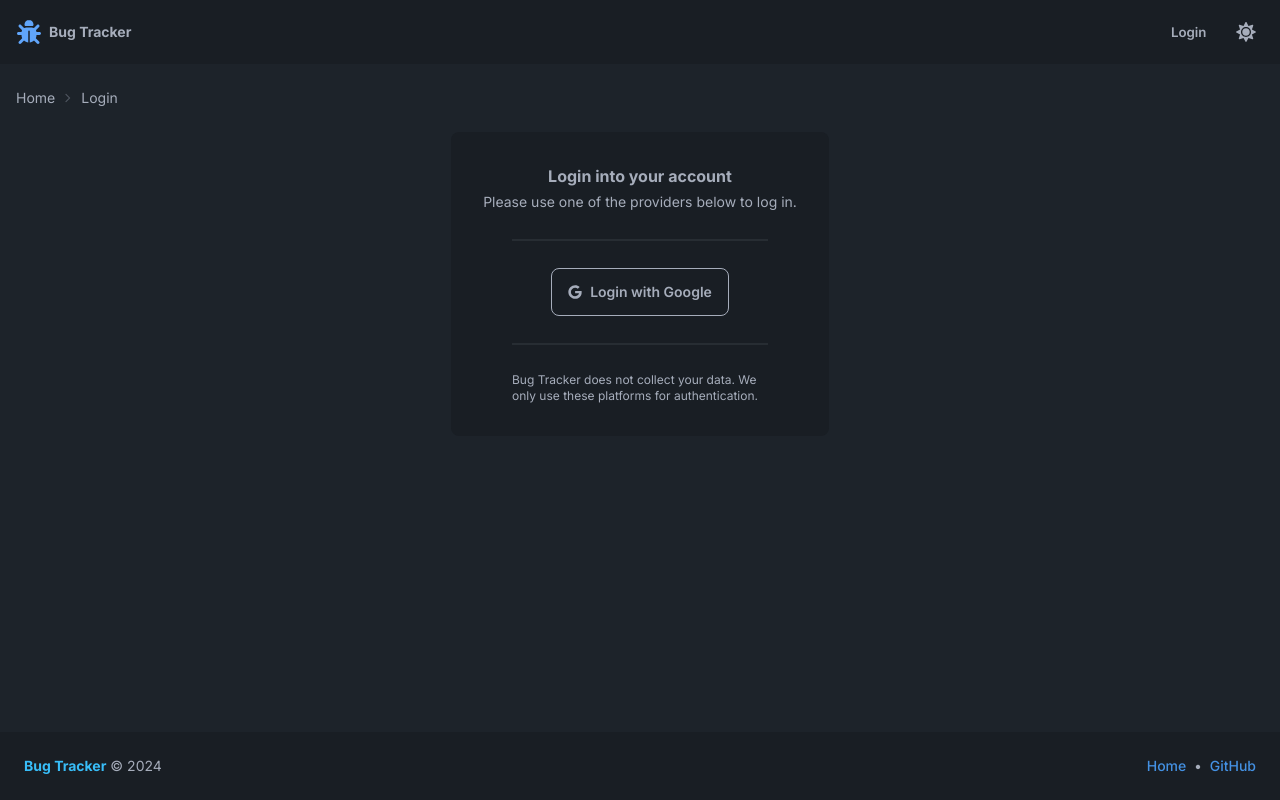
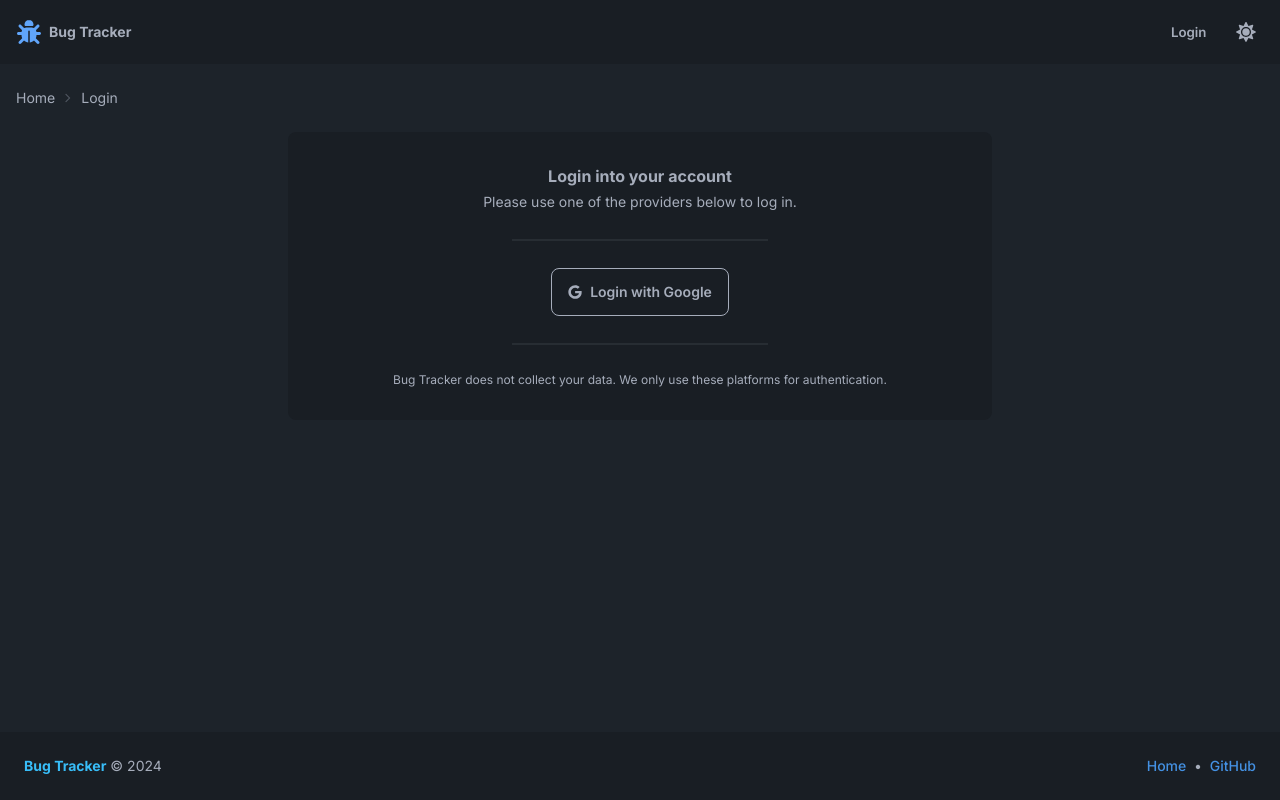
Before and after one commit to sauciucrazvan/itera, a Next.js app: page /login in a window 1280 px wide. Built offline with nearby package versions, Linux system fonts and the light colour scheme; no server answers.

Commit message:
Tweaks to statistics widget and the login page

```diff
--- a/app/(components)/dashboard/statistics/StatisticCard.tsx
+++ b/app/(components)/dashboard/statistics/StatisticCard.tsx
@@ -8,7 +8,7 @@ export function StatisticCard({
   value: number;
 }) {
   return (
-    <div className="stat rounded-md bg-base-200 hover:drop-shadow-md transition ease-in-out duration-300 border-l-4 border-primary">
+    <div className="stat rounded-md bg-base-200 hover:drop-shadow-md hover:translate-x-1 transition ease-in-out duration-300 border-l-4 border-primary">
       <div className="stat-figure text-primary bg-base-100/80 p-4 rounded-3xl">
         {icon}
       </div>
--- a/app/login/page.tsx
+++ b/app/login/page.tsx
@@ -64,7 +64,7 @@ export default function Login() {
             <div className="w-[20vw]">
               <div className="divider" />
             </div>
-            <p className="text-xs w-[20vw]">
+            <p className="text-xs w-[50vw] text-center">
               {configuration.name} does not collect your data. We only use these
               platforms for authentication.
             </p>
--- a/package.json
+++ b/package.json
@@ -11,7 +11,7 @@
   "dependencies": {
     "@tailwindcss/typography": "^0.5.15",
     "firebase": "^10.13.1",
-    "next": "14.2.7",
+    "next": "^14.2.13",
     "nextjs": "^0.0.3",
     "react": "^18",
     "react-dom": "^18",
```
Also changed, not shown: 1 other file (tests, documents, lock files or other folders).
